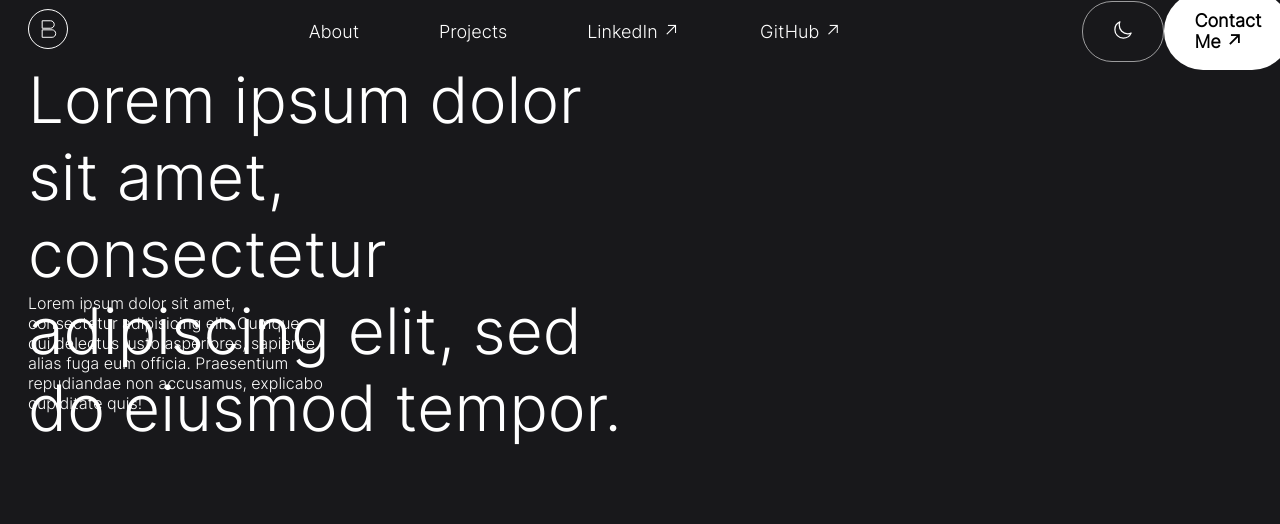
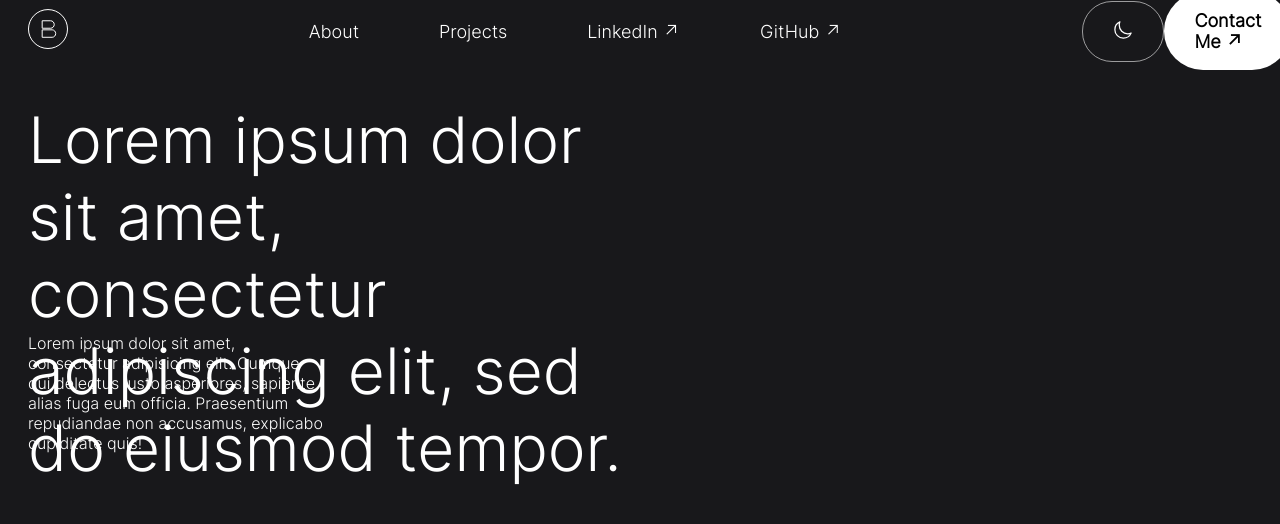
Before and after one commit to BenW2k/Ben-Resume, a Next.js app in the folder frontend/: page / in a window 1280 px wide. Shown: the top 524 px of the page. Built offline with nearby package versions, Linux system fonts and the light colour scheme.

Commit message:
+layout-grid top margin change

```diff
--- a/frontend/app/styles/Home.module.css
+++ b/frontend/app/styles/Home.module.css
@@ -19,7 +19,7 @@
   gap: 10px;
   grid-template-columns: repeat(4, 1fr);
   grid-template-rows: repeat(7, 1fr);
-  margin: 10px 20px 10px 20px;
+  margin: 50px 20px 10px 20px;
 }
 
 .home-title {
@@ -38,4 +38,12 @@
   grid-row: 3/4;
   color: #ffffff;
   font-weight: 500;
+}
+
+.skills-panel {
+  grid-column: 3/4;
+  grid-row: 3/7;
+  background-color: #252427;
+  border: 1px rgba(255, 255, 255, 0.103) solid;
+  border-radius: 20px;
 }/*# sourceMappingURL=Home.module.css.map */
--- a/frontend/app/styles/Home.module.scss
+++ b/frontend/app/styles/Home.module.scss
@@ -9,7 +9,7 @@
   gap: 10px;
   grid-template-columns: repeat(4, 1fr);
   grid-template-rows: repeat(7, 1fr);
-  margin: 10px 20px 10px 20px;
+  margin: 50px 20px 10px 20px;
 }
 
 .home-title {
@@ -29,3 +29,11 @@
   color: variables.$base_font_colour;
   font-weight: 500;
 }
+
+.skills-panel {
+  grid-column: 3 / 4;
+  grid-row: 3 / 7;
+  background-color: #252427;
+  border: 1px rgba(255, 255, 255, 0.103) solid;
+  border-radius: 20px;
+}
```
